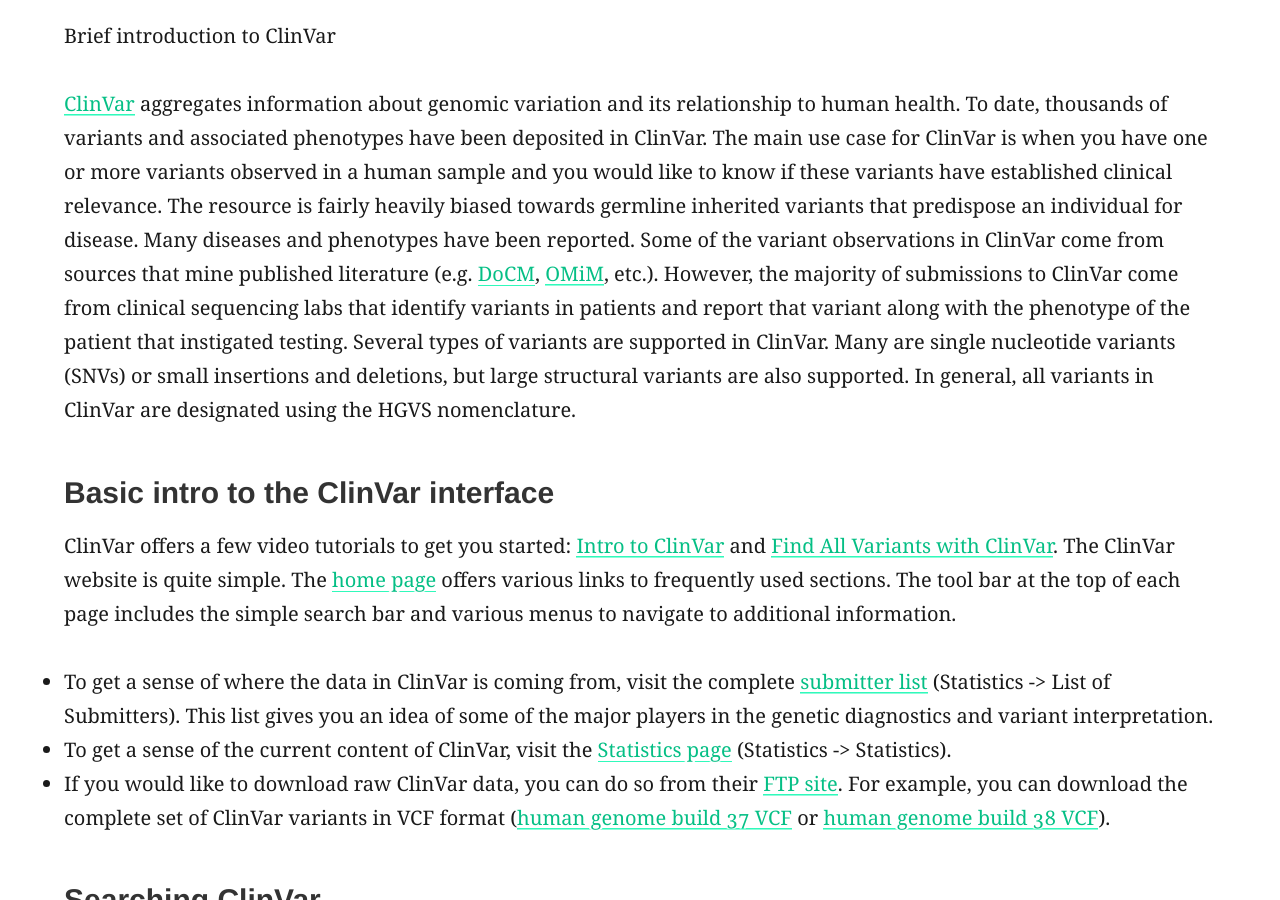
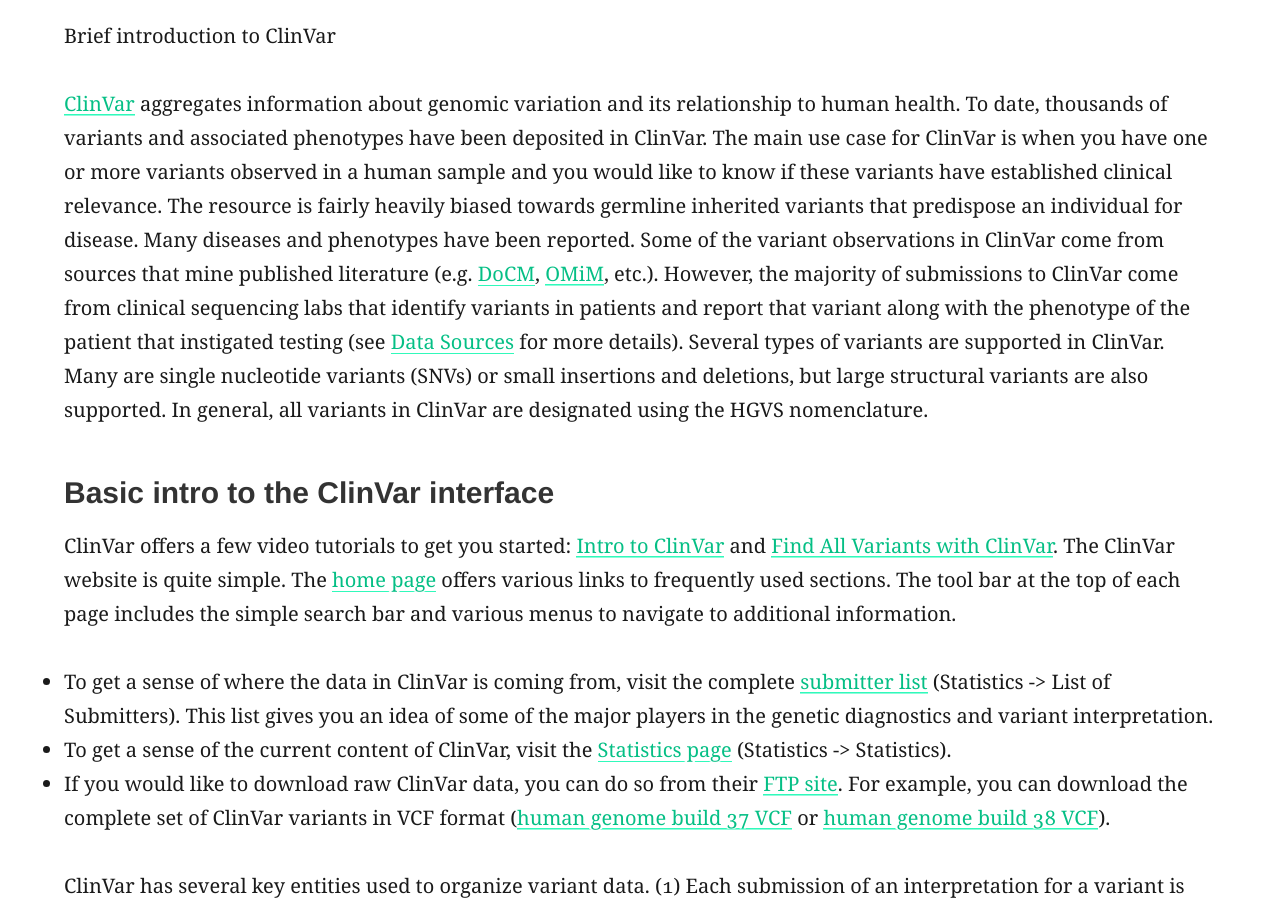
Before and after one commit to griffithlab/genviz.org, a Jekyll site: the page built from _posts/0005-03-01-clinvar.md, in a window 1280 px wide and 900 px high, scrolled down 544 px. Built offline with Jekyll 4.4.1, drawn with Linux system fonts in a browser that asks for light colours; nearby versions of some CDN libraries; some of the changed text lies outside the part shown.

Commit message:
major update to ClinVar section

```diff
--- a/_posts/0005-03-01-clinvar.md
+++ b/_posts/0005-03-01-clinvar.md
@@ -10,7 +10,7 @@ date: 0005-03-01
 
 Brief introduction to ClinVar
 
-[ClinVar](https://www.ncbi.nlm.nih.gov/clinvar/) aggregates information about genomic variation and its relationship to human health. To date, thousands of variants and associated phenotypes have been deposited in ClinVar. The main use case for ClinVar is when you have one or more variants observed in a human sample and you would like to know if these variants have established clinical relevance. The resource is fairly heavily biased towards germline inherited variants that predispose an individual for disease. Many diseases and phenotypes have been reported. Some of the variant observations in ClinVar come from sources that mine published literature (e.g. [DoCM](http://docm.info), [OMiM](https://www.omim.org/), etc.). However, the majority of submissions to ClinVar come from clinical sequencing labs that identify variants in patients and report that variant along with the phenotype of the patient that instigated testing. Several types of variants are supported in ClinVar. Many are single nucleotide variants (SNVs) or small insertions and deletions, but large structural variants are also supported. In general, all variants in ClinVar are designated using the HGVS nomenclature.
+[ClinVar](https://www.ncbi.nlm.nih.gov/clinvar/) aggregates information about genomic variation and its relationship to human health. To date, thousands of variants and associated phenotypes have been deposited in ClinVar. The main use case for ClinVar is when you have one or more variants observed in a human sample and you would like to know if these variants have established clinical relevance. The resource is fairly heavily biased towards germline inherited variants that predispose an individual for disease. Many diseases and phenotypes have been reported. Some of the variant observations in ClinVar come from sources that mine published literature (e.g. [DoCM](http://docm.info), [OMiM](https://www.omim.org/), etc.). However, the majority of submissions to ClinVar come from clinical sequencing labs that identify variants in patients and report that variant along with the phenotype of the patient that instigated testing (see [Data Sources](https://www.ncbi.nlm.nih.gov/clinvar/docs/datasources/) for more details). Several types of variants are supported in ClinVar. Many are single nucleotide variants (SNVs) or small insertions and deletions, but large structural variants are also supported. In general, all variants in ClinVar are designated using the HGVS nomenclature.
 
 ### Basic intro to the ClinVar interface
 ClinVar offers a few video tutorials to get you started: [Intro to ClinVar](https://youtu.be/A8G3ej83ZgU) and [Find All Variants with ClinVar](https://youtu.be/H09-0pP48Us). The ClinVar website is quite simple. The [home page](https://www.ncbi.nlm.nih.gov/clinvar/) offers various links to frequently used sections. The tool bar at the top of each page includes the simple search bar and various menus to navigate to additional information.
@@ -18,6 +18,15 @@ ClinVar offers a few video tutorials to get you started: [Intro to ClinVar](http
 * To get a sense of where the data in ClinVar is coming from, visit the complete [submitter list](https://www.ncbi.nlm.nih.gov/clinvar/docs/submitter_list/) (Statistics -> List of Submitters). This list gives you an idea of some of the major players in the genetic diagnostics and variant interpretation.
 * To get a sense of the current content of ClinVar, visit the [Statistics page](https://www.ncbi.nlm.nih.gov/clinvar/submitters/) (Statistics -> Statistics).
 * If you would like to download raw ClinVar data, you can do so from their [FTP site](ftp://ftp.ncbi.nlm.nih.gov/pub/clinvar/). For example, you can download the complete set of ClinVar variants in VCF format ([human genome build 37 VCF](ftp://ftp.ncbi.nlm.nih.gov/pub/clinvar/vcf_GRCh37/) or [human genome build 38 VCF](ftp://ftp.ncbi.nlm.nih.gov/pub/clinvar/vcf_GRCh38/)).
+
+ClinVar has several key entities used to organize variant data. (1) Each submission of an interpretation for a variant is assigned a **submission accession** of the format *SCV000000000.0*. Multiple labs could report independent interpretations for the same variant. Each would be entereed as a distinct record. If a lab wishes to update that submission, they can do so, and the version number will be updated to reflect this change. (2) When there are multiple submissions about the same variation/condition relationship, they are aggregated under a **reference accession** of the format *RCV000000000.0*. If the same variant is associated with multiple conditions, there will be multiple reference accessions. (3) All information about a single distinct variant are organized under one Variation ID and a corresponding Allele ID. Both are simple integers. Each allele corresponds to a distinct genomic variation that must be described using one or more HGVS expressions.
+
+Consider the following example: [NM_007294.3(BRCA1):c.5558dupA (p.Tyr1853Terfs)](https://www.ncbi.nlm.nih.gov/clinvar/variation/55628/)
+
+Variation ID: 55628
+Allele ID: 70295
+Submission accessions: SCV000300281.2, SCV000329130.4, SCV000488476.1, ...
+Reference accessions: RCV000074357 (Breast-ovarian cancer, familial 1), ..., RCV000163976 (Hereditary cancer-predisposing syndrome)
 
 ### Searching ClinVar
 
@@ -30,6 +39,10 @@ ClinVar offers a few video tutorials to get you started: [Intro to ClinVar](http
 
 ### ClinVar practice exercises
 
-Question text?
-{% include question.html question="Get a hint!" answer='hint text'%}
-{% include question.html question="Answer" answer='answer text'%}
+How many ClinVar variants are there for BRCA2 that are Germline, Pathogenic and have Expert Panel review status?
+{% include question.html question="Get a hint!" answer='Simply enter BRCA2 in the ClinVar search box, then apply the three filters requested'%}
+{% include question.html question="Answer" answer='At the time of writing this post, there were 2069 germline, pathogenic, expert panel reviewed BRCA2 variants'%}
+
+Use ClinVar to find valid HGVS expressions at the genome, cDNA, and protein level for the following variant: *PIK3CA* H1047R.
+{% include question.html question="Get a hint!" answer='Simply enter PIK3CA H1047R in the ClinVar search box, then review the HGVS section'%}
+{% include question.html question="Answer" answer='NG_012113.2:g.90775A>G (genome), NM_006218.3:c.3140A>G (cDNA), NP_006209.2:p.His1047Arg (protein)'%}
```
